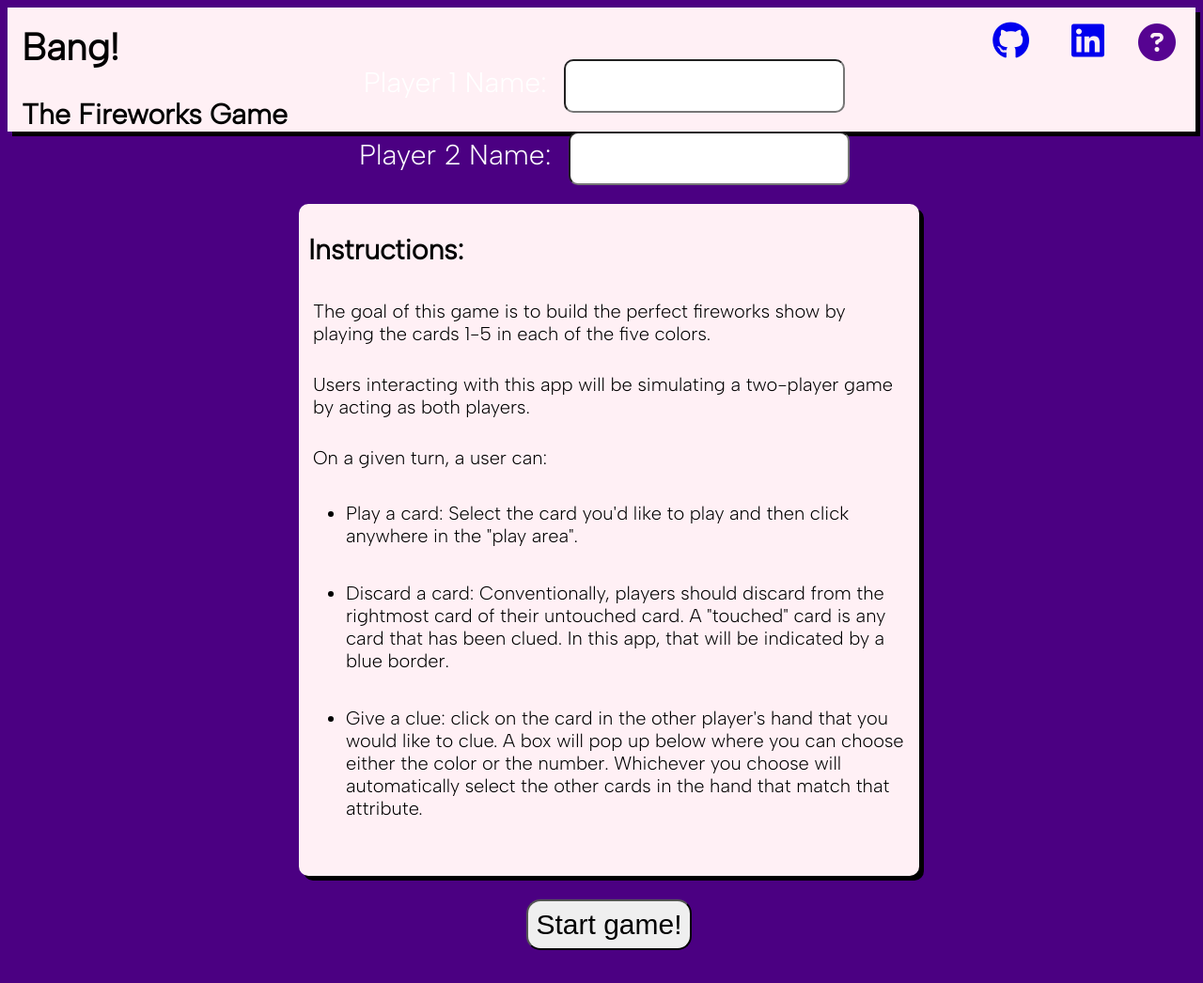
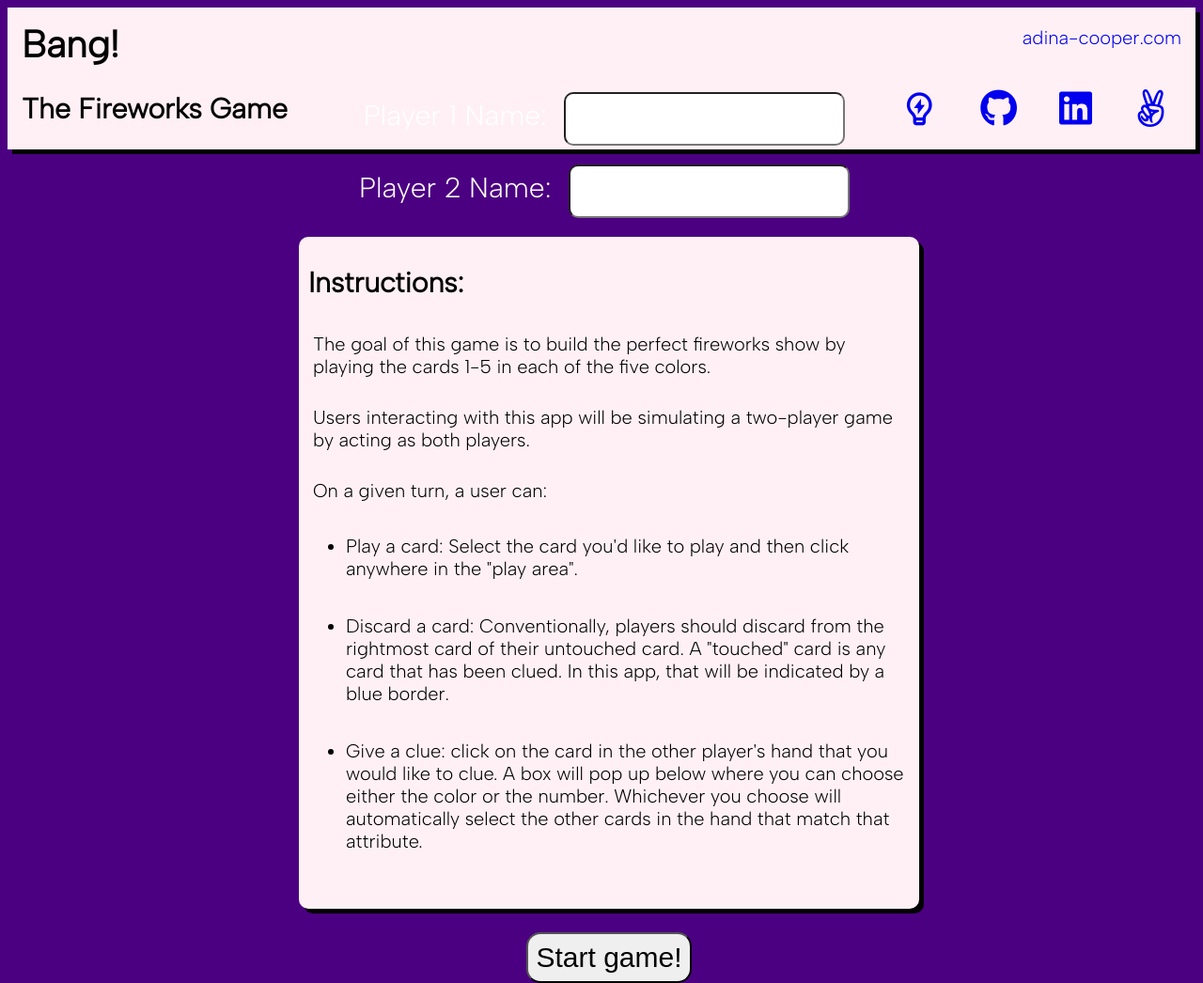
Before and after one commit to arcoop/Bang, a website built with webpack: page index.html in a window 1280 px wide. Shown: the top 1046 px of the page at 94% size. Before the commit the page ends 1011 px from the top, so only its background shows below. Built offline with nearby package versions, Linux system fonts and the light colour scheme.

Commit message:
update player input margins

```diff
--- a/index.html
+++ b/index.html
@@ -21,18 +21,24 @@
     <img id="4" src="https://svgsilh.com/svg/146024.svg" alt="">
     <img id="5" src="https://svgsilh.com/svg/146025.svg" alt="">
     <script src="https://kit.fontawesome.com/6111c8d6d3.js" crossorigin="anonymous"></script>
+    <link href="https://cdn.jsdelivr.net/npm/remixicon@2.5.0/fonts/remixicon.css" rel="stylesheet">
+
 </head>
 <body class="noselect">
     <header>
         <div>
             <h1>Bang!</h1>
+            <a target="blank" href="https://adina-cooper.com/">adina-cooper.com</a>
+        </div>
+        <div>
+            <h2>The Fireworks Game</h2>
             <div>
-                <a href="https://github.com/arcoop"><i class="fa-brands fa-github"></i></a>
-                <a href="https://www.linkedin.com/in/adina-cooper/"><i class="fa-brands fa-linkedin"></i></a>
-                <button id="question-mark"><i class="fa-solid fa-circle-question"></i></button>
+                <a target="_blank" href="https://sparkle-sporcle.herokuapp.com/"><i class="ri-lightbulb-flash-line"></i></a>
+                <a target="_blank" href="https://github.com/arcoop"><i class="fa-brands fa-github"></i></a>
+                <a target="_blank" href="https://www.linkedin.com/in/adina-cooper/"><i class="fa-brands fa-linkedin"></i></a>
+                <a target="_blank" href="https://angel.co/u/adina-cooper-1"><i class="fa-brands fa-angellist"></i></a>
             </div>
         </div>
-        <h2>The Fireworks Game</h2>
     </header>
 
     <div class="below-header">
@@ -40,7 +46,7 @@
             <canvas id="game-canvas" width="1900" height="750"></canvas>
         </figure>
         <aside id="welcome-screen">
-            <label>Player 1 Name:
+            <label id="player-1-label">Player 1 Name:
                 <input id="player-1-name" type="text">
             </label>
             <label>Player 2 Name:
--- a/src/index.scss
+++ b/src/index.scss
@@ -28,6 +28,11 @@ html, body {
   }
 
 aside {
+    #player-1-label {
+        margin-top: 50px;
+
+    }
+
     h3 {
         font-size: 30px;
     }
```
Also changed, not shown: dist/main.css.
